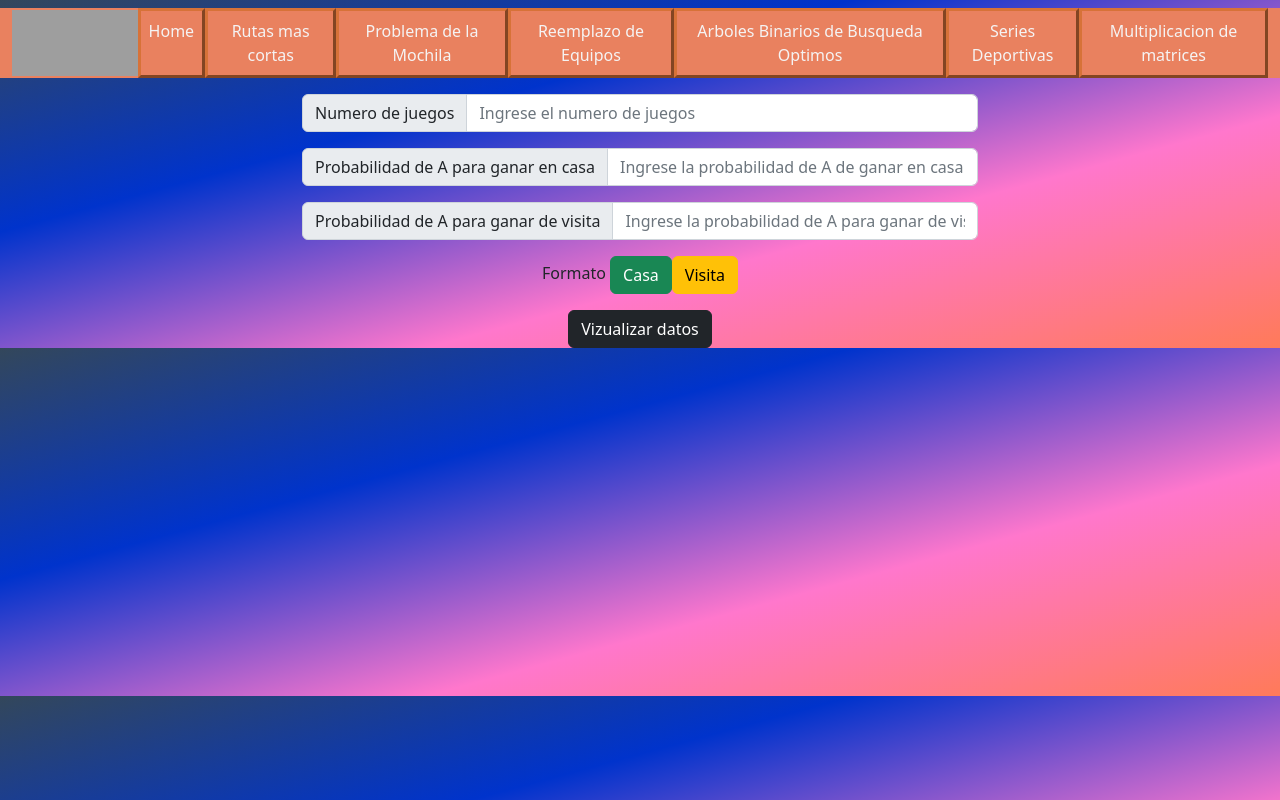
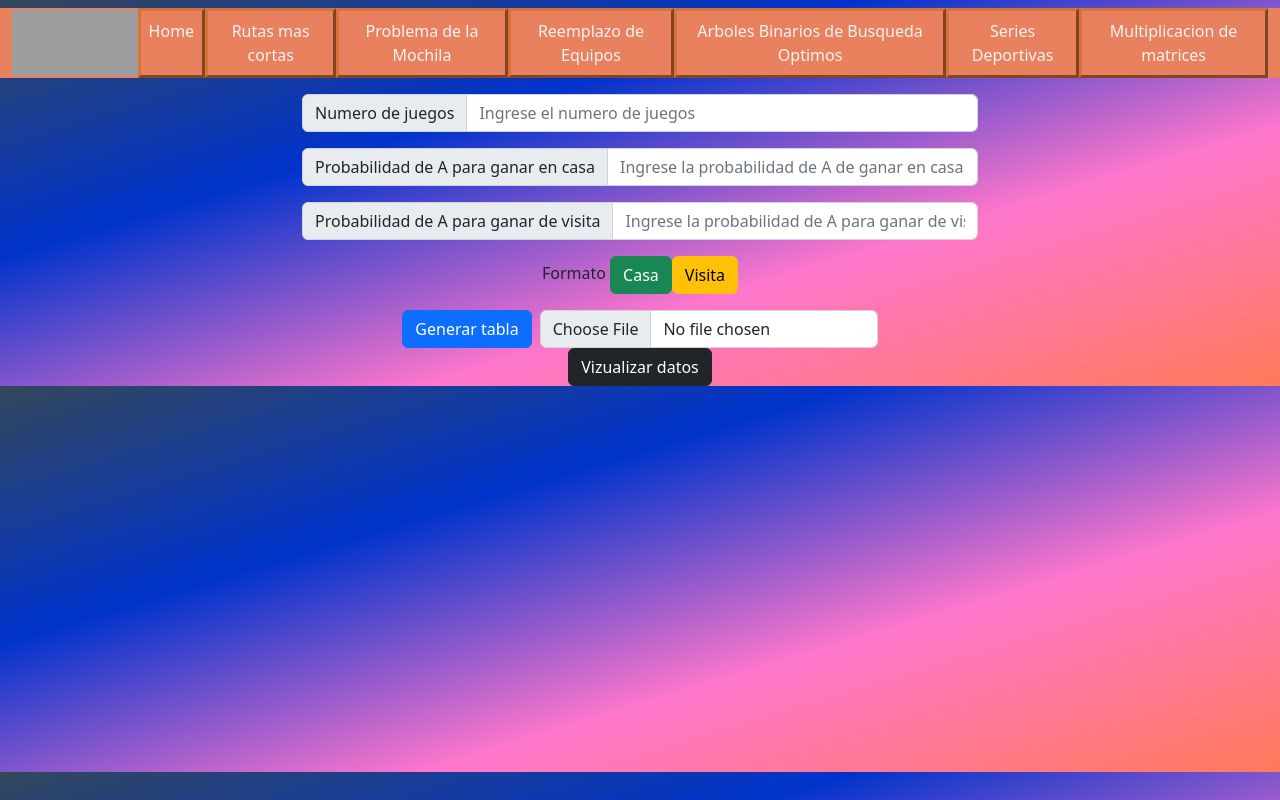
Before and after one commit to Jirgort/IOPY, an Angular app: page /series-deportivas in a window 1280 px wide. Built offline with nearby package versions, Linux system fonts and the light colour scheme; grey boxes are pictures that could not be loaded.

Commit message:
Arreglos en carga de archivos

```diff
--- a/src/app/Components/reemplazo-equipos/reemplazo-equipos.component.html
+++ b/src/app/Components/reemplazo-equipos/reemplazo-equipos.component.html
@@ -6,21 +6,21 @@
                 <span class="input-group-text material-symbols-outlined">
                         Costo Inical
                 </span>
-                <input id="capacidad" (input)="getInputCostoInicial($event)" type="number" class="form-control"
+                <input id="costoInicial" (input)="getInputCostoInicial($event)" type="number" class="form-control"
                     placeholder="Ingrese el costo inicial del producto">
             </div>
             <div class="col input-group mb-3">
                 <span class="input-group-text material-symbols-outlined">
                     Plazo De Proyecto
                 </span>
-                <input id="objetos" (input)="getInputPlazoProyecto($event)" type="number" class="form-control"
+                <input id="plazo" (input)="getInputPlazoProyecto($event)" type="number" class="form-control"
                     placeholder="Ingrese el Plazo del proyecto">
             </div>
             <div class="col input-group mb-3">
                 <span class="input-group-text material-symbols-outlined">
                     Vida Util
                 </span>
-                <input id="objetos" (input)="getInputVidaUtil($event)" type="number" class="form-control"
+                <input id="vidaUtil" (input)="getInputVidaUtil($event)" type="number" class="form-control"
                     placeholder="Ingrese la vida util del proyecto">
             </div>
         </div>
--- a/src/app/Components/series-deportivas/series-deportivas.component.html
+++ b/src/app/Components/series-deportivas/series-deportivas.component.html
@@ -51,6 +51,16 @@
 
             </div>
           </div>
+          <div class="container d-flex justify-content-center">
+            <div class="row gx-2">
+                <div class="col-auto">
+                    <button class="btn btn-primary" (click)=this.generarTabla2()>Generar tabla</button>
+                </div>
+                <div class="col-auto d-inline-flex">
+                    <input type="file" accept=".json" class="form-control" (change)="this.handleFile($event)">
+                </div>
+            </div>
+        </div>
 
 
 
--- a/src/app/Components/series-deportivas/series-deportivas.component.ts
+++ b/src/app/Components/series-deportivas/series-deportivas.component.ts
@@ -15,6 +15,7 @@ export class SeriesDeportivasComponent implements OnInit {
   bandera:boolean=false;
   bandera2:boolean=false;
   tabla:number[]=[];
+  archivo:Object = {};
   constructor() { }
 
   ngOnInit(): void {
@@ -98,13 +99,24 @@ export class SeriesDeportivasComponent implements OnInit {
   }
   setBandera(){
     if(this.bandera2){
+
       this.bandera=true;
     }
   }
   generarTabla(){
+    this.numJuegosTabla=Math.floor(this.numJuegos/2)+1;
     this.tabla=Array(this.numJuegosTabla+1).fill(0).map((x,i)=>i);
 
     return this.tabla;
+
+  }
+  generarTabla2(){
+    if(Object.keys(this.archivo).length != 0 && this.getFileInfo(this.archivo) ){
+      this.bandera2=true;
+      return;
+    }
+    this.numJuegosTabla=Math.floor(this.numJuegos/2)+1;
+    this.tabla = Array(this.numJuegosTabla+1).fill(0).map((x,i)=>i);
 
   }
   showResult(matrix:number[][]){
@@ -186,6 +198,36 @@ algoritmo2(){
   this.showResult(arr);
 
 }
+getFileInfo(file:any){
+  if(file.hasOwnProperty("numJuegos") && file.hasOwnProperty("probaCasa")&&file.hasOwnProperty("probaVisita")&&file.hasOwnProperty("formato")){
+    this.numJuegos = file["numJuegos"];
+    this.probaCasa=file["probaCasa"];
+    this.probaVisita=file["probaVisita"];
+    this.formato=file["formato"];
+    console.log("Juegos");
+    console.log(this.numJuegos);
+    //Cambia el input en la vista
+
+    return 0;
+  }else{
+    alert("El archivo no contiene la información necesaria");
+    return 1;
+  }
+
+}
+handleFile(event:any){
+  var file = event.target.files[0];
+  var reader = new FileReader();
+
+  //Carga el archivo en una variable
+  reader.onload = (event) => {
+    this.archivo = JSON.parse(event.target?.result?.toString() || ""); // Convierte el archivo a JSON
+  }
+
+  reader.readAsText(file); //lee el archivo como texto
+  this.bandera2=true;
+
+}
 
   contJuegosV(){
     if(isNaN(this.numJuegos) || isNaN(this.probaCasa)|| isNaN(this.probaVisita) ){
```
